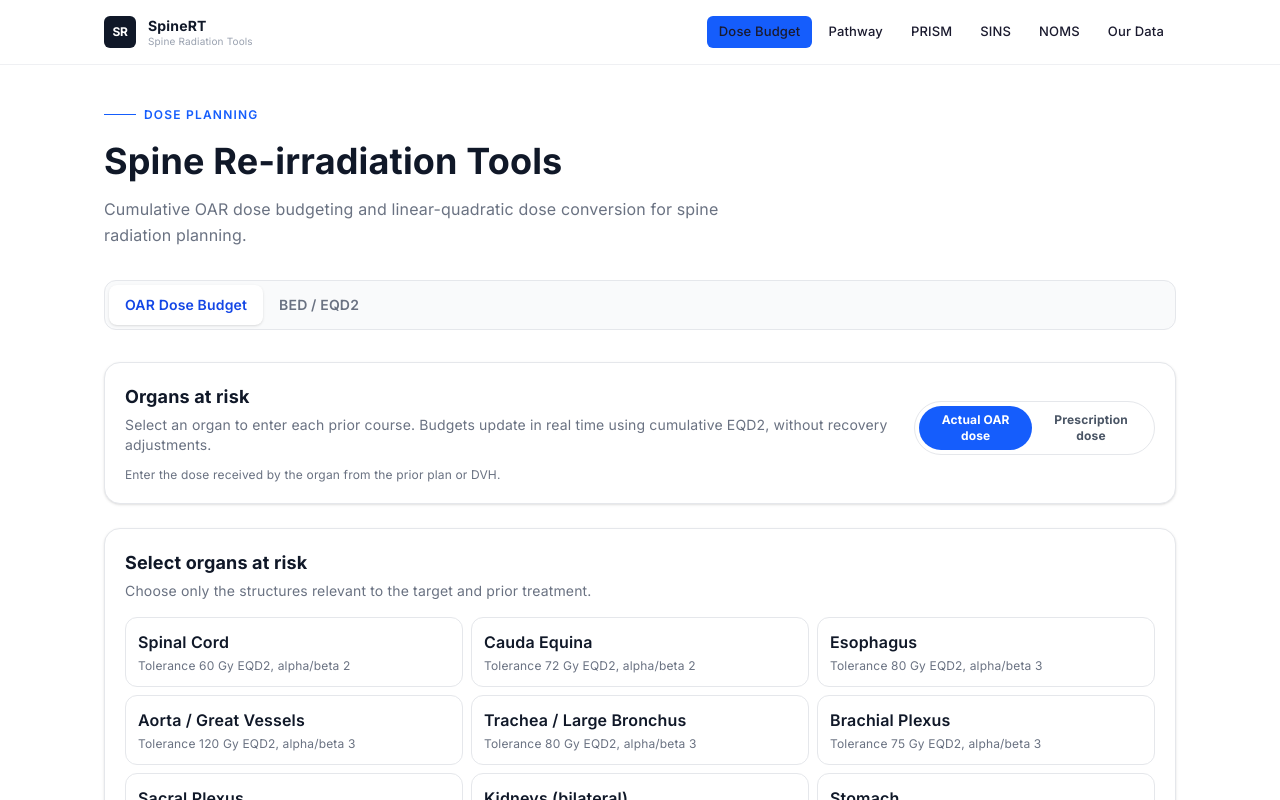
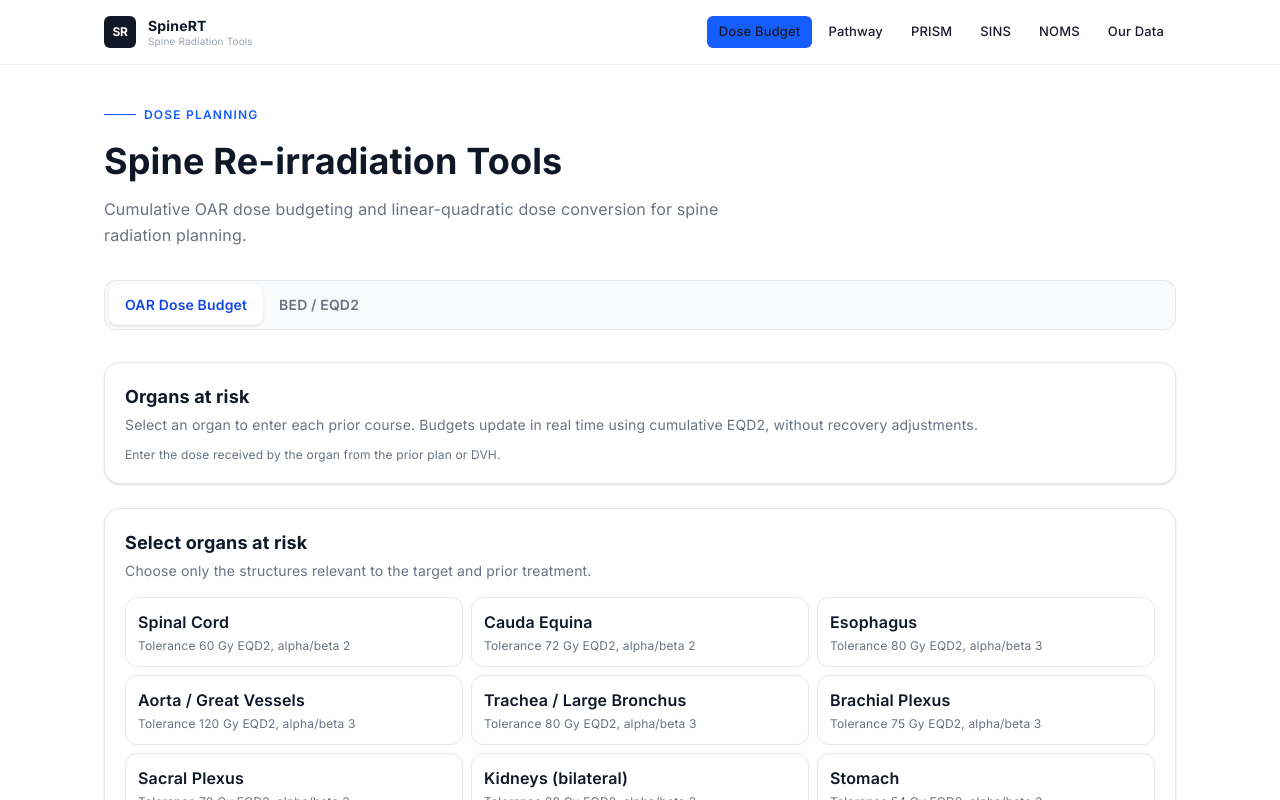
Before and after one commit to kabsam549-bot/spine-hub, a Next.js app: page /dose-budget in a window 1280 px wide. Shown: the top 800 px of the page. Built offline with nearby package versions, Linux system fonts and the light colour scheme.

Commit message:
refactor: require actual OAR dose input

```diff
--- a/src/app/dose-budget/page.tsx
+++ b/src/app/dose-budget/page.tsx
@@ -65,7 +65,6 @@ function getBudgetTone(remaining: number, percentRemaining: number) {
 export default function DoseBudgetPage() {
   const [activeTab, setActiveTab] = useState<Tab>("budget");
   const [selectedOARs, setSelectedOARs] = useState<SelectedOAR[]>([]);
-  const [inputMode, setInputMode] = useState<"actual" | "prescription">("actual");
   const [dose, setDose] = useState("36");
   const [fractions, setFractions] = useState("4");
   const [alphaBeta, setAlphaBeta] = useState("2");
@@ -84,13 +83,13 @@ export default function DoseBudgetPage() {
           dose: totalDose,
           fractions: fx,
           timeSinceRT: interval ?? 999,
-          isDoseToPrescription: inputMode === "prescription",
+          isDoseToPrescription: false,
         }];
       });
       const oar = { ...item.oar, lifetimeToleranceEQD2: item.constraintEQD2 };
       return courses.length ? [calculateOARBudget(oar, courses)] : [];
     });
-  }, [inputMode, selectedOARs]);
+  }, [selectedOARs]);
 
   const resultByName = useMemo(
     () => new Map(results.map((result) => [result.oar.name, result])),
@@ -174,15 +173,9 @@ export default function DoseBudgetPage() {
                 <h2 className="text-lg font-bold text-gray-900">Organs at risk</h2>
                 <p className="mt-1 text-sm text-gray-500">Select an organ to enter each prior course. Budgets update in real time using cumulative EQD2, without recovery adjustments.</p>
               </div>
-              <div className="flex flex-wrap items-center gap-3">
-                <div className="flex rounded-full border border-gray-200 bg-white p-1 text-xs font-bold">
-                  <button type="button" onClick={() => setInputMode("actual")} className={`rounded-full px-3 py-1.5 ${inputMode === "actual" ? "bg-blue-600 text-white" : "text-gray-600 hover:bg-gray-100"}`}>Actual OAR dose</button>
-                  <button type="button" onClick={() => setInputMode("prescription")} className={`rounded-full px-3 py-1.5 ${inputMode === "prescription" ? "bg-blue-600 text-white" : "text-gray-600 hover:bg-gray-100"}`}>Prescription dose</button>
-                </div>
-                {selectedOARs.length > 0 && <button type="button" onClick={() => setSelectedOARs([])} className="text-xs font-semibold text-gray-500 hover:text-red-600">Clear all</button>}
-              </div>
+              {selectedOARs.length > 0 && <button type="button" onClick={() => setSelectedOARs([])} className="self-start text-xs font-semibold text-gray-500 hover:text-red-600 sm:self-auto">Clear all</button>}
             </div>
-            <p className="mt-3 text-xs text-gray-500">{inputMode === "actual" ? "Enter the dose received by the organ from the prior plan or DVH." : "Prescription dose is used as an OAR-dose surrogate."}</p>
+            <p className="mt-3 text-xs text-gray-500">Enter the dose received by the organ from the prior plan or DVH.</p>
           </section>
 
           {hasRecentTreatment && (
```
